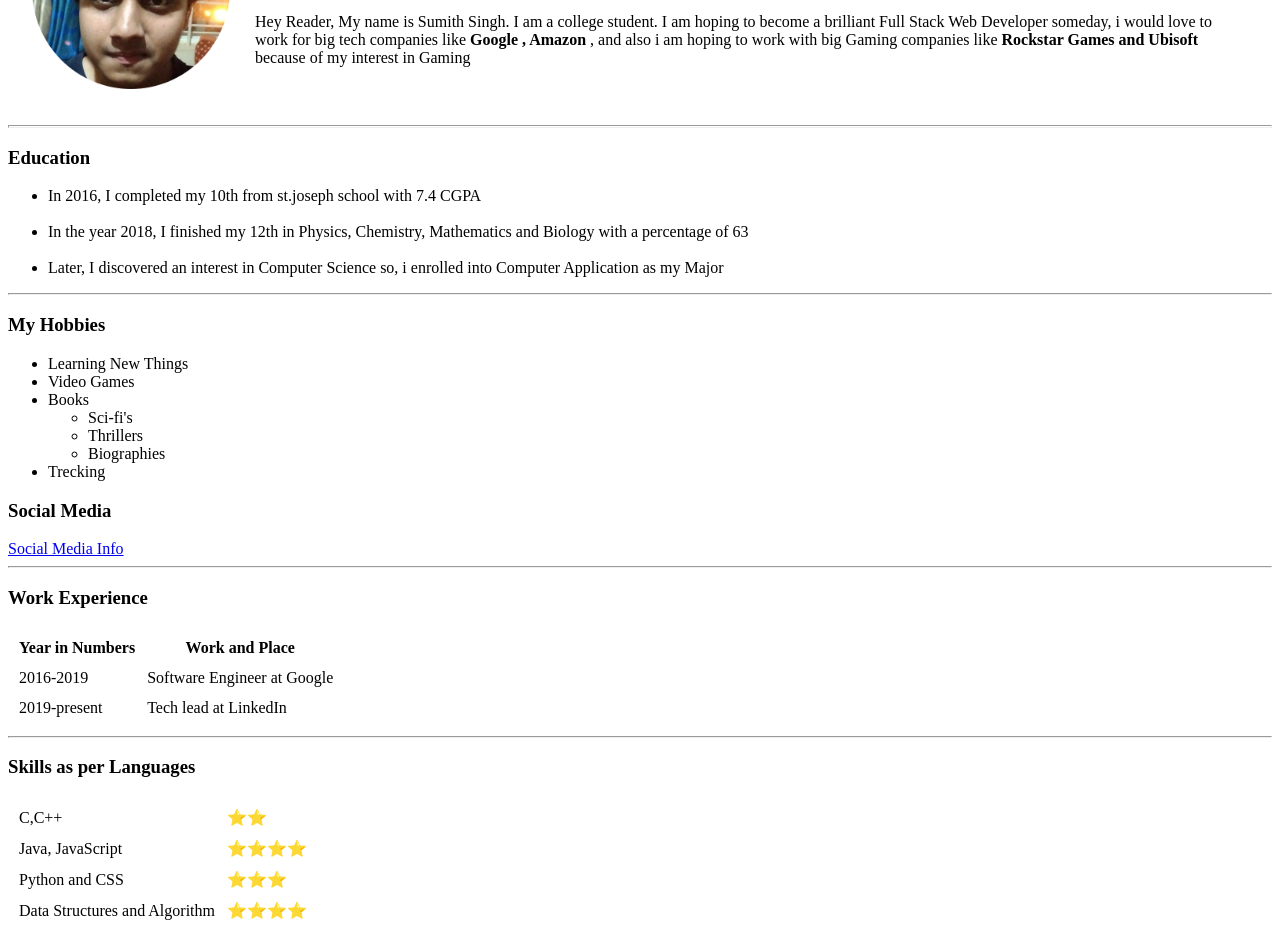
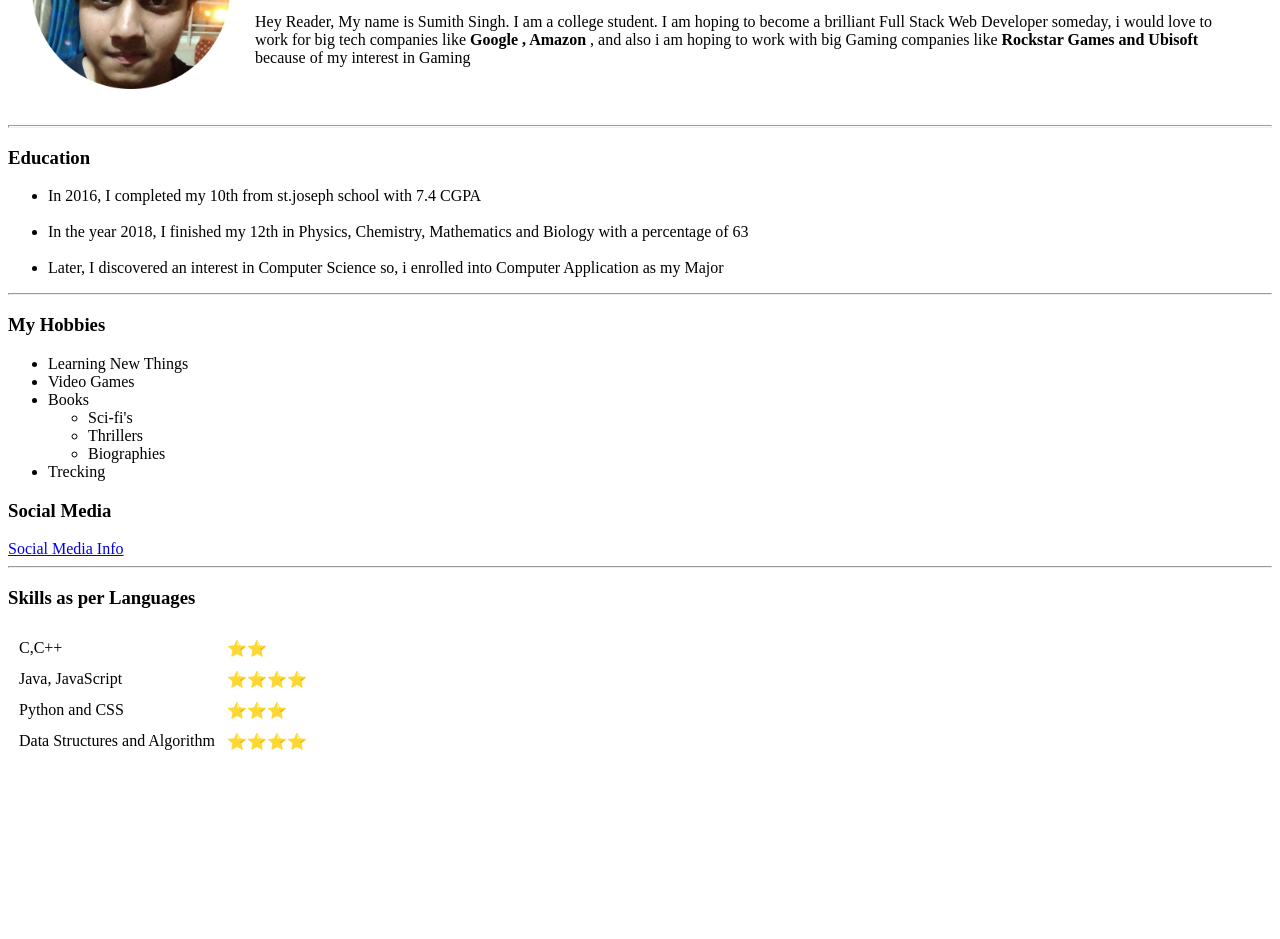
Before and after one commit to SumithSingh18/CV, a plain HTML site: page index.html in a window 1280 px wide. Shown: the part 143-1082 px from the top of the page. After the commit the page ends 913 px from the top, so only its background shows below. Drawn offline with Linux system fonts and the light colour scheme.

Commit message:
Update index.html

```diff
--- a/index.html
+++ b/index.html
@@ -43,27 +43,7 @@
 <a href="contact.html">Social Media Info </a>
 <br>
 <hr size ="2">
-<h3>Work Experience</h3>
-<table cellspacing = 10>
-
-    <thead>
-        <th>Year in Numbers </th>
-        <th>Work and Place</th>
-    </thead>
-    <tbody>
-        <tr>
-            <td>2016-2019</td>
-            <td>Software Engineer at Google</td>
-        </tr>
-        <tr>
-            <td>2019-present</td>
-            <td>Tech lead at LinkedIn</td>
-        </tr>
-    </tbody>
-    <tfoot></tfoot>
-
 </table>
-<hr>
 <table cellspacing=10>
     <h3>Skills as per Languages</h3>
 
```
